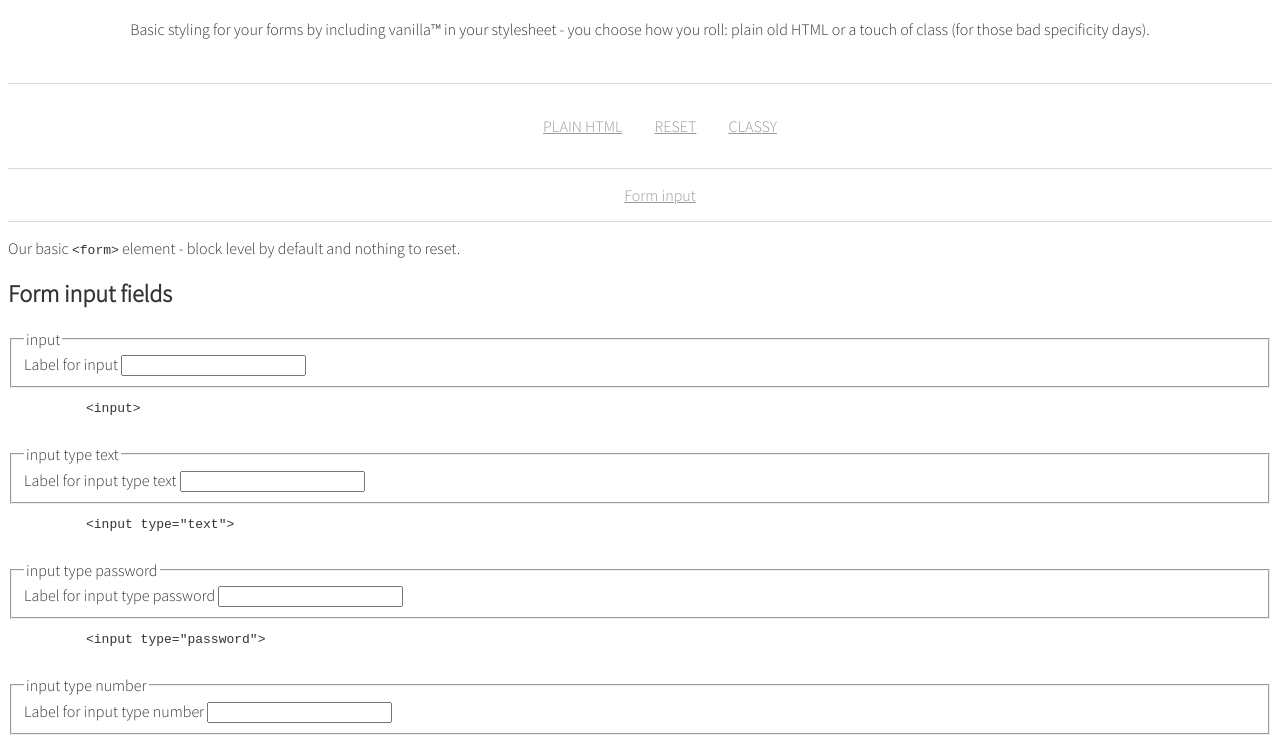
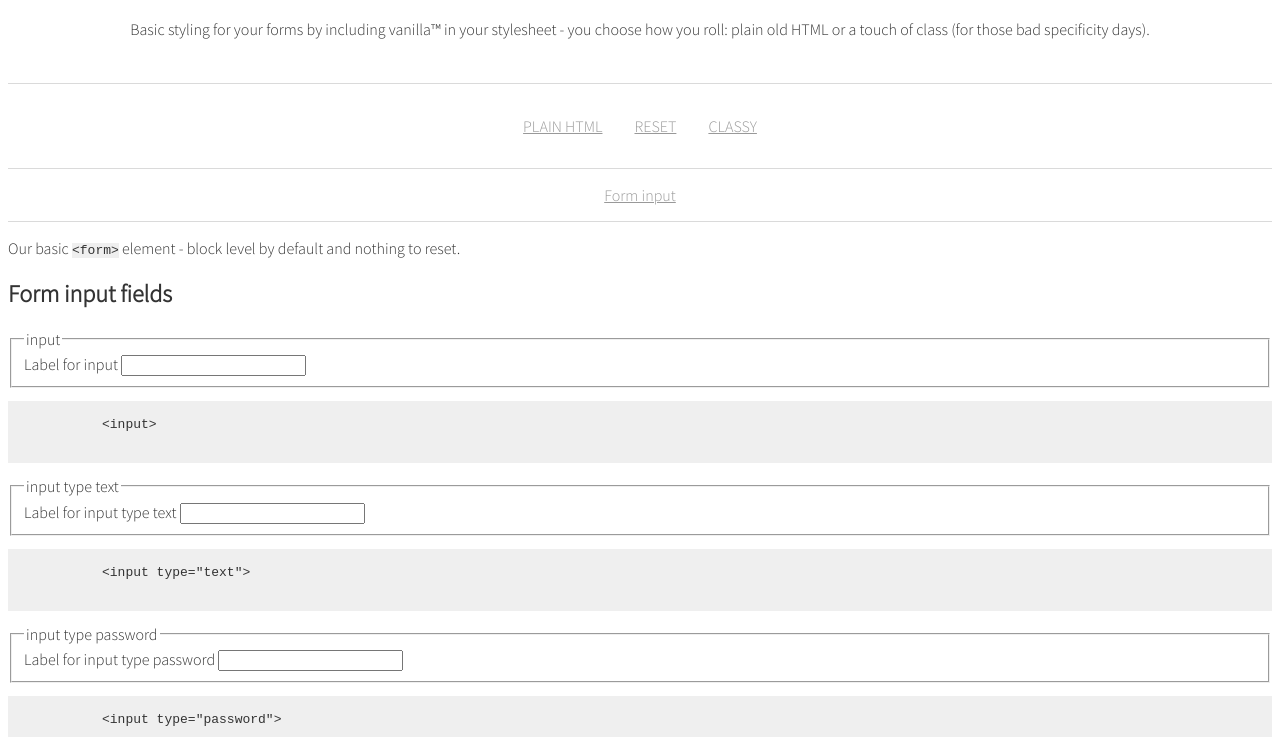
Before and after one commit to jayx/vanilla, a plain HTML site: page form-html.html in a window 1280 px wide. Shown: the part 64-801 px from the top of the page. Drawn offline with Linux system fonts and the light colour scheme.

Commit message:
Minor code highlighting for HTML snippets

```diff
--- a/css/site.css
+++ b/css/site.css
@@ -1,6 +1,7 @@
 @import url('https://fonts.googleapis.com/css?family=Source+Sans+Pro:300');
 /* The variables ---------- */
 :root{
+  --colour-background-light: #efefef;
   --colour-border: #dadada;
   --colour-text: #333;
   --colour-text-light: #999;
@@ -47,7 +48,23 @@ a{
 .list--silent{
   list-style: none;
 }
+.list--nav{
+  padding: 0;
+}
 /* Space */
 .padded--large{
   padding: var(--large);
 }
+/* Highlighting code blocks */
+code,
+pre{
+  background: var(--colour-background-light);
+}
+pre{
+  box-sizing: border-box;
+  max-width: 100%;
+  padding: var(--large);
+  overflow-x: scroll;
+  overflow-y: hidden;
+  /* white-space: pre-wrap; */
+}
```
